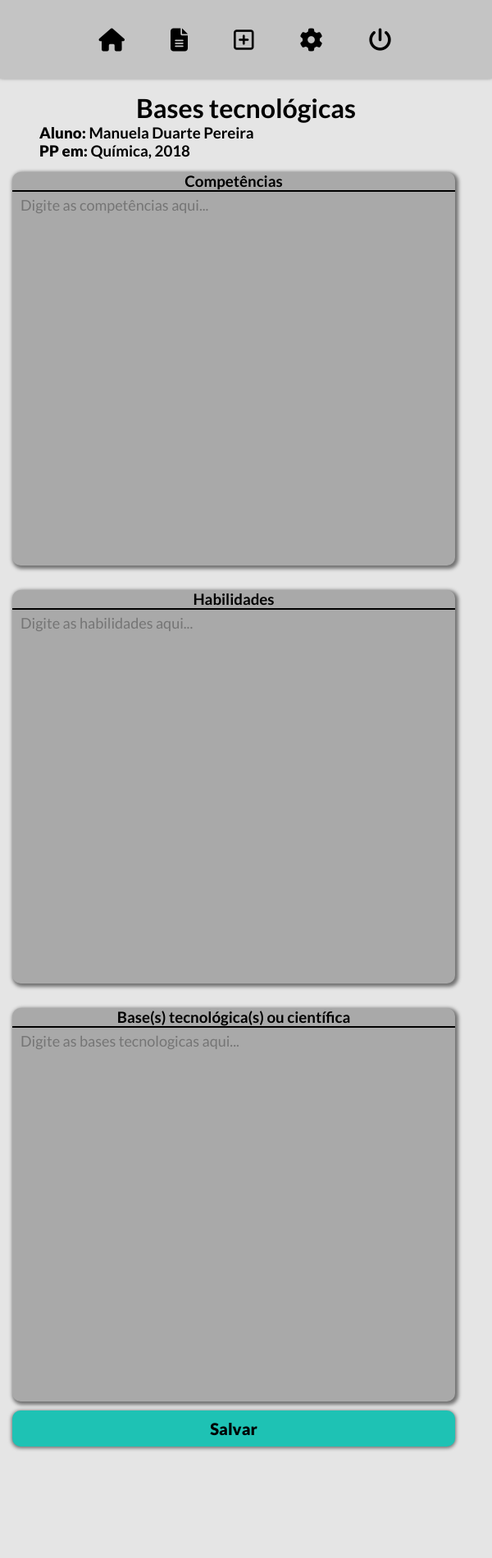
After one commit to devlari/Helpp, a PHP site: page /basesTecnologicas.html in a window 600 px wide. The commit adds this page. Shown: the whole page at 82% size. Run offline with PHP 8.4, Linux system fonts and the light colour scheme; some libraries are stand-ins or nearby versions.

Commit message:
Tela de bases tecnológicas

```diff
--- /dev/null
+++ b/basesTecnologicas.html
@@ -0,0 +1,67 @@
+<!DOCTYPE html>
+<html lang="pt-br">
+
+<head>
+    <meta charset="UTF-8" />
+    <meta name="viewport" content="width=device-width, initial-scale=1.0" />
+    <link rel="stylesheet" type="text/css" href="css/navbar.css" />
+    <link rel="stylesheet" type="text/css" href="css/style.css" />
+    <link href="https://fonts.googleapis.com/css2?family=Lato:ital,wght@0,100;0,300;0,400;0,700;0,900;1,100;1,300;1,400;1,700;1,900&display=swap" rel="stylesheet" />
+    <title>Bases técnologicas</title>
+    <script src="https://kit.fontawesome.com/43a2aaa0b4.js" crossorigin="anonymous"></script>
+</head>
+
+<body>
+    <nav id="navbar-helpp">
+        <div class="logo">
+            <img src="img/helpp.png" />
+        </div>
+        <ul class="nav-links">
+            <li><a href="#" class="inicio"><i class="fas fa-home"></i><span class="spanInicio">Início</span></a></li>
+            <li><a href="#" class="ativid"><i class="fas fa-file-alt"></i><span class="spanAtiv">Atividades</span></a></li>
+            <li><a href="#" class="ativid"><i class="far fa-plus-square"></i><span class="spanCriarAtiv">Criar atividade</span></a></li>
+            <li><a href="#" class="config"><i class="fas fa-cog"></i><span class="spanConfig">Configurações</span></a></li>
+            <li><a href="#" class="sair"><i class="fas fa-power-off"><span class="spanSair">Sair</span></i></a></li>
+        </ul>
+        <div class="burguer" id="burger">
+            <div class="linha1"></div>
+            <div class="linha2"></div>
+            <div class="linha3"></div>
+        </div>
+    </nav>
+    <div class="content-page" id="tela">
+        <h1 class="basesTecnologicasTitle">Bases tecnológicas</h1>
+        <div class="container">
+            <div class="infoPP">
+                <h3 class="infoAluno"><span class="infoBold">Aluno: </span>Manuela Duarte Pereira</h3>
+                <h3 class="infoMateria"><span class="infoBold">PP em: </span>Química, 2018</h3>
+            </div>
+        </div>
+        <div class="container2">
+            <form action="" method="POST" class="frmBasesTec">
+                <div class="basesTecnologicas">
+                    <div class="campoCompetencias">
+                        <h3 class="titulo-competencias">Competências</h3>
+                        <div class="traco"></div>
+                        <textarea class="txtCompetencias" id="txtCompetencias" placeholder="Digite as competências aqui..."></textarea>
+                    </div>
+                    <div class="campoCompetencias">
+                        <h3 class="titulo-competencias">Habilidades</h3>
+                        <div class="traco"></div>
+                        <textarea class="txtCompetencias" id="txtHabilidades" placeholder="Digite as habilidades aqui..."></textarea>
+                    </div>
+                    <div class="campoCompetencias" style="position: relative">
+                        <h3 class="titulo-competencias">Base(s) tecnológica(s) ou científica</h3>
+                        <div class="traco"></div>
+                        <textarea class="txtCompetencias" placeholder="Digite as bases tecnologicas aqui..."></textarea>
+                        <input type="submit" value="Salvar" class="btnEnviar" style=" position:absolute; bottom:-55px; right:0px;">
+                    </div>
+                </div>
+            </form>
+        </div>
+    </div>
+
+    <script src="js/app.js"></script>
+</body>
+
+</html>
--- a/css/navbar.css
+++ b/css/navbar.css
@@ -1,13 +1,14 @@
- *{
+ * {
      margin: 0px;
      padding: 0px;
      box-sizing: border-box;
  }
+
  body {
      font-family: "Lato", sans-serif;
      background-color: #e5e5e5;
+ }
 
-}
  span {
      font-family: "Lato", sans-serif;
  }
@@ -18,11 +19,10 @@ span {
      left: 20px;
  }
 
-
  nav {
-  position:fixed;
-  width:100vw;
-  top:0;
+     position: fixed;
+     width: 100vw;
+     top: 0;
      display: flex;
      justify-content: space-around;
      align-items: center;
@@ -30,13 +30,14 @@ nav {
      z-index: 999;
  }
 
-#navbar-helpp{
+ #navbar-helpp {
      transition: all 0.5s ease-in-out;
-  background-color:transparent;
+     background-color: transparent;
  }
-#depois{
+
+ #depois {
      transition: all 0.5s ease-in-out;
-  background-color:#c4c4c4;
+     background-color: #c4c4c4;
      -webkit-box-shadow: 0px 1px 4px 2px rgba(0, 0, 0, 0.5);
      -moz-box-shadow: 0px 1px 4px 2px rgba(0, 0, 0, 0.5);
      box-shadow: 0px 1px 4px 2px rgba(0, 0, 0, 0.5);
@@ -49,9 +50,6 @@ nav {
 
  .nav-links {
      position: absolute;
-  right: 0;
-  height: 100vh;
-  top: 0;
      display: flex;
      flex-direction: column;
      align-items: flex-start;
@@ -59,7 +57,7 @@ nav {
      transform: translateX(100%);
      transition: transform 0.5s ease-in;
      background-color: #c4c4c4;
-  z-index:9999;
+     z-index: 9999;
      -webkit-box-shadow: 0px 1px 4px 2px rgba(0, 0, 0, 0.5);
      -moz-box-shadow: 0px 1px 4px 2px rgba(0, 0, 0, 0.5);
      box-shadow: 0px 1px 4px 2px rgba(0, 0, 0, 0.5);
@@ -99,111 +97,108 @@ nav {
  .toggle .linha1 {
      transform: rotate(-45deg) translate(-5px, 6px);
  }
+
  .toggle .linha2 {
      opacity: 0;
  }
+
  .toggle .linha3 {
      transform: rotate(45deg) translate(-5px, -6px);
  }
 
-.conteudo{
+ .conteudo {
      height: 100vh;
  }
 
  @media (max-width: 768px) {
      .nav-links {
          width: 50vw;
-
      }
      .burguer {
          cursor: pointer;
          margin-left: 0px;
          position: absolute;
-    right:50px;
+         right: 50px;
+     }
+     nav {
+         justify-content: space-between;
+     }
+ }
+
+ @media (min-width:600px) {
+     .nav-links {
+         right: 0;
+         height: 100vh;
+         top: 0;
+     }
+ }
+
+ @media (max-width: 600px) {
+     .nav-links {
+         transform: translateX(0%);
+         width: 100%;
+         height: 12vh;
+         display: flex;
+         align-items: center;
+         justify-content: center;
+         flex-direction: row;
+         position: fixed;
+         bottom: 0px;
+         -webkit-box-shadow: 0px -2px 5px 0px rgba(44, 44, 44, 1);
+         -moz-box-shadow: 0px -2px 5px 0px rgba(44, 44, 44, 1);
+         box-shadow: 0px -2px 5px 0px rgba(44, 44, 44, 1);
+     }
+     .sair {
+         position: relative;
+         margin: 0;
+         right: 0;
+         bottom: 0;
+         left: 0;
+         top: 0;
+     }
+     .logo {
+         display: flex;
+         position: relative;
+     }
+     nav {
+         display: flex;
+         justify-content: center;
+         height: 10vh;
+     }
+     .burguer {
+         display: none;
+     }
+     .nav-links li {
+         padding: 7px;
+     }
+     .spanInicio,
+     .spanCriarAtiv,
+     .spanAtiv,
+     .spanConfig,
+     .spanSair {
+         display: none;
+     }
+ }
+
+ @media (max-width:350px) {
+     .nav-links li {
+         padding: 1px;
+     }
+ }
+
+ @media screen and (max-width:1110px) and (min-width:990px) {
+     .nav-links {
+         width: 40%;
      }
      .dark-mode {
          position: absolute;
          bottom: 30px;
-    right:30px;
-  }
-  nav{
-    justify-content: space-between;
+         right: 30px;
      }
  }
 
-
-@media (max-width: 600px){
-  .nav-links{
-    transform: translateX(0%);
-    width:100%;
-    height:12vh;
-    display:flex;
-    align-items:center;
-    justify-content: center;
-    flex-direction: row;
-    position:absolute;
-    top:88vh;
-    -webkit-box-shadow: 0px -2px 5px 0px rgba(44,44,44,1);
-    -moz-box-shadow: 0px -2px 5px 0px rgba(44,44,44,1);
-    box-shadow: 0px -2px 5px 0px rgba(44,44,44,1);
-  }
-  .dark-mode{
-    position:relative;
-    margin:0;
-    right:0;
-    bottom:0;
-  }
-  .sair{
-    position:relative;
-    margin:0;
-    right:0;
-    bottom:0;
-    left:0;
-    top:0;
-  }
-  .logo{
-    display:flex;
-    position: relative;
-  }
-  nav{
-    display:flex;
-    justify-content: center;
-    height: 10vh;
-  }
-  .logo{
-    height: 16vh;
-  }
-  .burguer{
-    display:none;
-  }
-  .nav-links li {
-    padding: 7px;
-  }
-  .spanInicio, .spanCriarAtiv, .spanAtiv, .spanConfig, .spanSair{
-    display:none;
+ @media screen and (max-width:989px) and (min-width:769px) {
+     .nav-links {
+         width: 50%;
      }
  }
-@media (max-width:350px){
-  .nav-links li{
-    padding:1px;
-  }
-}
-
-
-
-@media screen and (max-width:1110px) and (min-width:990px){
-  .nav-links{
-    width:40%;
-  }
-  .dark-mode {
-    position: absolute;
-    bottom: 30px;
-    right:30px;
-  }
-}
-
-@media screen and (max-width:989px) and (min-width:769px){
-  .nav-links{
-    width:50%;
-  }
-}
--- a/css/style.css
+++ b/css/style.css
@@ -26,6 +26,7 @@
     justify-content: center;
     align-items: center;
 }
+
 .retangulo-pp {
     width: 61vw;
     height: 48vh;
@@ -35,6 +36,7 @@
     justify-content: center;
     align-items: center;
 }
+
 .tabela {
     width: 100%;
     height: 100%;
@@ -44,6 +46,7 @@
     -moz-box-shadow: 4px 4px 4px 2px rgba(0, 0, 0, 0.5);
     box-shadow: 4px 4px 4px 2px rgba(0, 0, 0, 0.5);
 }
+
 .consultarpp {
     width: 250px;
     height: 56px;
@@ -138,20 +141,25 @@
 .logo-rodape {
     height: 120px;
 }
+
 .rodape {
     display: flex;
     align-items: center;
     justify-content: center;
 }
+
 .rodape2 {
     padding: 20px;
 }
+
 .endereco {
     text-align: center;
 }
+
 .redes-sociais a {
     color: white;
 }
+
 .fone {
     text-align: center;
 }
@@ -164,7 +172,6 @@
     top: 0px;
     left: 0px;
     display: none;
-
     z-index: 99999;
 }
 
@@ -181,14 +188,15 @@
 
 .conteudo-modal {
     width: 90%;
-
     position: relative;
     margin-top: 15px;
     margin-left: 5%;
 }
+
 .linha-um-doc30 {
     display: flex;
 }
+
 .botao {
     background-color: #1ec2b4;
     border: 0;
@@ -204,9 +212,11 @@
     display: inline;
     font-family: "Lato", sans-serif;
 }
+
 button {
     font-family: "Lato", sans-serif;
 }
+
 .modal-container.mostrar {
     display: flex;
     justify-content: center;
@@ -222,6 +232,7 @@ button {
     font-size: 20px;
     font-weight: 900;
 }
+
 input[type="file"] {
     display: none;
 }
@@ -240,16 +251,19 @@ input[type="file"] {
     -moz-box-shadow: 0px 1px 4px 1px rgba(0, 0, 0, 0.5);
     box-shadow: 0px 2px 4px 1px rgba(0, 0, 0, 0.5);
 }
+
 .fa-download {
     position: absolute;
     top: 10px;
     right: 10px;
 }
+
 .fa-upload {
     position: absolute;
     top: 10px;
     right: 10px;
 }
+
 .btnEnviar {
     background-color: #1ec2b4;
     border: 0;
@@ -264,6 +278,7 @@ input[type="file"] {
     outline: none;
     margin-top: 15px;
     font-family: "Lato", sans-serif;
+    width: 40%;
 }
 
 .label {
@@ -283,14 +298,17 @@ a.label {
     font-size: 20px;
     width: 100%;
 }
+
 .prazo-entrega {
     font-size: 15px;
     font-weight: 900;
 }
+
 .upload {
     margin-top: 25px;
     margin-bottom: 25px;
 }
+
 .tituloUpload {
     font-size: 18px;
     font-weight: 900;
@@ -300,9 +318,11 @@ a.label {
     display: flex;
     align-items: center;
 }
+
 .div-filtro {
     position: absolute;
 }
+
 .filtro-turma1 {
     width: 60%;
 }
@@ -318,17 +338,21 @@ a.label {
     position: relative;
     margin-bottom: 50px;
 }
+
 .div-turma1 {
     display: flex;
 }
+
 .div-materia {
     display: flex;
     margin-top: 15px;
 }
+
 .div-atividade {
     display: flex;
     margin-top: 15px;
 }
+
 .btnConsultar {
     background-color: #1ec2b4;
     border: 0;
@@ -380,6 +404,7 @@ select {
     font-family: "Lato", sans-serif;
     margin-left: 7px;
 }
+
 .conteudo-gestor {
     padding-top: 12vh;
     display: flex;
@@ -387,19 +412,23 @@ select {
     justify-content: center;
     height: 88vh;
 }
+
 .tabela-pps th {
     padding: 0px 12px 6px 12px;
     font-size: 18px;
     border-bottom: 1px solid black;
     border-right: 1px solid black;
 }
+
 .headerMencao {
     border-right: 0 !important;
 }
+
 .tabela-pps td {
     padding: 0px 12px 6px 12px;
     border-right: 1px solid black;
 }
+
 .celulaMencao {
     border-right: 0 !important;
 }
@@ -442,9 +471,11 @@ select {
     cursor: pointer;
     text-align: center;
 }
+
 .lblImportar {
     cursor: pointer;
 }
+
 .tabela-atividades table {
     background-color: #c4c4c4;
     width: 100%;
@@ -457,6 +488,7 @@ select {
     font-size: 18px;
     text-align: center;
 }
+
 .headerNome {
     padding: 6px;
     border-bottom: 2px solid rgba(0, 0, 0, 0.5);
@@ -464,15 +496,18 @@ select {
     font-size: 20px;
     font-weight: 900;
 }
+
 .headerStatus {
     padding: 6px;
     border-bottom: 2px solid rgba(0, 0, 0, 0.5);
     font-size: 20px;
 }
+
 .celulaNome {
     width: 70%;
     border-right: 2px solid rgba(0, 0, 0, 0.5);
 }
+
 .celulaStatus {
     width: 30%;
 }
@@ -549,9 +584,11 @@ select {
     width: 100%;
     background-color: black;
 }
+
 .tituloForm3 {
     text-align: center;
 }
+
 .wrapper {
     width: 100%;
     padding-top: 14vh;
@@ -560,6 +597,7 @@ select {
     justify-content: center;
     align-items: center;
 }
+
 .formAtividade {
     display: flex;
     align-items: center;
@@ -568,10 +606,12 @@ select {
     width: 60%;
     height: 100%;
 }
+
 .formAtiv {
     width: 80%;
     position: relative;
 }
+
 .formAtiv input[type="text"] {
     width: 100%;
     height: 100%;
@@ -589,11 +629,13 @@ select {
     -moz-box-shadow: 1px 1px 4px 1px rgba(0, 0, 0, 0.5);
     box-shadow: 1px 1px 4px 1px rgba(0, 0, 0, 0.5);
 }
+
 .name-section {
     position: relative;
     width: 100%;
     height: 45px;
 }
+
 .name-section label {
     position: absolute;
     bottom: 18%;
@@ -604,13 +646,15 @@ select {
     font-size: 20px;
     padding-left: 10px;
 }
+
 .content-name {
     position: absolute;
     bottom: 5px;
     transition: all 0.3s ease;
 }
-.name-section input:focus + .label-name .content-name,
-.name-section input:valid + .label-name .content-name {
+
+.name-section input:focus+.label-name .content-name,
+.name-section input:valid+.label-name .content-name {
     transform: translateY(-100%);
     font-size: 14px;
     font-weight: 900;
@@ -618,7 +662,6 @@ select {
 
 .desc-section {
     position: relative;
-
     height: 45px;
 }
 
@@ -632,23 +675,27 @@ select {
     font-size: 20px;
     padding-left: 10px;
 }
+
 .content-name2 {
     position: absolute;
     bottom: 5px;
     transition: all 0.3s ease;
 }
-.desc-section input:focus + .label-name2 .content-name2,
-.desc-section input:valid + .label-name2 .content-name2 {
+
+.desc-section input:focus+.label-name2 .content-name2,
+.desc-section input:valid+.label-name2 .content-name2 {
     transform: translateY(-100%);
     font-size: 14px;
     font-weight: 900;
 }
+
 .turma {
     height: 30%;
     padding: 0px;
     padding-left: 15px;
     float: right;
 }
+
 .formAtiv input[type="datetime-local"] {
     outline: none;
     border: 0;
@@ -663,6 +710,7 @@ select {
     -moz-box-shadow: 1px 1px 4px 1px rgba(0, 0, 0, 0.5);
     box-shadow: 1px 1px 4px 1px rgba(0, 0, 0, 0.5);
 }
+
 .modo-entrega {
     height: 30%;
     padding: 0px;
@@ -685,9 +733,11 @@ select {
     -moz-box-shadow: 0px 1px 4px 1px rgba(0, 0, 0, 0.5);
     box-shadow: 0px 2px 4px 1px rgba(0, 0, 0, 0.5);
 }
+
 .formAtiv .btnEnviar {
     width: 100%;
 }
+
 .btnImportar {
     background-color: #1ec2b4;
     border: 0;
@@ -703,6 +753,7 @@ select {
     font-family: "Lato", sans-serif;
     margin-right: 7px;
 }
+
 .modal-alert {
     background-color: #a9a9a9;
     border-radius: 25px;
@@ -713,6 +764,7 @@ select {
     -moz-box-shadow: 0px 1px 4px 1px rgba(0, 0, 0, 0.5);
     box-shadow: 0px 2px 4px 1px rgba(0, 0, 0, 0.5);
 }
+
 .tituloModalAlert {
     text-align: center;
     font-weight: 900;
@@ -723,6 +775,7 @@ select {
     margin-top: 15px;
     float: right;
 }
+
 #spnAviso {
     font-size: 20px;
 }
@@ -730,24 +783,29 @@ select {
 .tabelaPpProf {
     height: 100%;
 }
+
 .celulaEstado {
     border-right: none !important;
 }
+
 .headerEstado {
     border-right: none !important;
 }
+
 .tabela-pps-prof th {
     padding: 0px 12px 6px 12px;
     font-size: 18px;
     border-bottom: 1px solid black;
     border-right: 1px solid black;
 }
+
 .tabela-pps-prof td {
     padding: 0px 12px 6px 12px;
     border-right: 1px solid black;
     text-align: center;
     font-size: 16px;
 }
+
 .tabela-pps-prof {
     background-color: #c4c4c4;
     width: 100%;
@@ -773,29 +831,35 @@ select {
     position: relative;
     animation: modal 0.6s ease-out;
 }
+
 .Status-Mencao-PP {
     width: 15%;
 }
+
 .dados-pp {
     font-size: 18px;
     font-weight: 600;
 }
+
 .botao12 {
     position: absolute;
     right: 0;
     bottom: 0;
     margin: 20px;
 }
+
 .tabela-ativ-geral {
     display: flex;
     justify-content: center;
     width: 85%;
     height: 20%;
 }
+
 .statusPP {
     display: block;
     color: green;
 }
+
 .tabela-atividades-pp {
     background-color: #a9a9a9;
     border-collapse: collapse;
@@ -807,24 +871,30 @@ select {
     text-align: center;
     width: 30%;
 }
+
 .headerMencaoGeral {
     border-right: none !important;
 }
+
 .celulaMencaoGeral {
     border-right: none !important;
 }
+
 .tabela-ativ-geral th {
     border-bottom: 2px solid black;
     border-right: 2px solid black;
 }
+
 .tabela-ativ-geral td {
     padding: 5px;
     border-right: 1px solid rgba(0, 0, 0, 0.5);
 }
+
 .requerimentos {
     width: 100%;
     display: flex;
 }
+
 .competencias {
     width: 50%;
     height: 150px;
@@ -845,6 +915,70 @@ select {
     padding-left: 20px;
     overflow: hidden;
 }
+
+.content-page {
+    padding-top: 14vh;
+}
+
+.container {
+    display: flex;
+    justify-content: center;
+    width: 80%;
+}
+
+.container2 {
+    display: flex;
+    justify-content: center;
+    width: 100%;
+}
+
+.infoPP {
+    display: block;
+    align-items: center;
+    width: 80%;
+}
+
+.infoMateria {
+    text-align: left;
+}
+
+.basesTecnologicasTitle {
+    text-align: center
+}
+
+.infoBold {
+    font-weight: 900;
+}
+
+.basesTecnologicas {
+    display: flex;
+    width: 100%;
+    justify-content: space-around;
+}
+
+.campoCompetencias {
+    width: 33%;
+    height: 60vh;
+    background-color: #a9a9a9;
+    margin: 15px;
+    border-radius: 10px;
+    -webkit-box-shadow: 2px 2px 4px 2px rgba(0, 0, 0, 0.5);
+    -moz-box-shadow: 2px 2px 4px 2px rgba(0, 0, 0, 0.5);
+    box-shadow: 2px 2px 4px 2px rgba(0, 0, 0, 0.5);
+}
+
+.txtCompetencias {
+    width: 100%;
+    height: 90%;
+    resize: none;
+    background-color: transparent;
+    font-family: "Lato", sans-serif;
+    font-size: 18px;
+    border: none;
+    outline: none;
+    padding: 5px 10px 5px 10px;
+}
+
 @media (min-width: 1290px) {
     .formAtiv input[type="datetime-local"] {
         width: 55%;
@@ -856,6 +990,7 @@ select {
         width: 16%;
     }
 }
+
 @media (max-width: 1289px) {
     .formAtiv input[type="datetime-local"] {
         width: 40%;
@@ -866,10 +1001,11 @@ select {
     .turma {
         width: 16%;
     }
-  .modal-doc30{
+    .modal-doc30 {
         height: 70%;
     }
 }
+
 @media (max-width: 1052px) {
     .dados-user {
         display: none;
@@ -880,13 +1016,14 @@ select {
     .tabela-pps table {
         overflow: scroll;
     }
-  .modal-doc30{
+    .modal-doc30 {
         height: 85%;
     }
-  .competencias{
+    .competencias {
         height: 175px;
     }
 }
+
 @media (min-width: 769px) {
     .tabela-atividades {
         width: 70%;
@@ -982,6 +1119,9 @@ select {
     .formAtiv input[type="datetime-local"] {
         height: 20%;
     }
+    .frmBasesTec {
+        width: 90%;
+    }
 }
 
 @media (max-width: 998px) {
@@ -1009,6 +1149,7 @@ select {
         width: 22%;
     }
 }
+
 @media (max-width: 768px) {
     .dados-user {
         display: none;
@@ -1038,7 +1179,6 @@ select {
         position: absolute;
         bottom: -80px;
         left: 0px;
-
         background-color: #1ec2b4;
         border: 0px;
         border-radius: 50px;
@@ -1086,7 +1226,6 @@ select {
     .nome-ativ {
         font-size: 14px;
     }
-
     .Atividade-titulo {
         font-size: 12px;
     }
@@ -1140,30 +1279,29 @@ select {
     .turma {
         width: 30%;
     }
-  .modal-doc30{
+    .modal-doc30 {
         height: 90%;
     }
-  .competencias{
-
+    .competencias {
         height: 200px;
     }
-  .spn-requerimentos{
-    font-size:14px;
+    .spn-requerimentos {
+        font-size: 14px;
     }
-  .tabela-ativ-geral{
+    .tabela-ativ-geral {
         width: 70%;
     }
-  .tabela-atividades-pp{
-    width:50%;
+    .tabela-atividades-pp {
+        width: 50%;
     }
-  .tabela-pps-prof{
+    .tabela-pps-prof {
         overflow: scroll;
     }
-  .tabelaPpProf{
+    .tabelaPpProf {
         width: 90%;
     }
-  .modal-atividade{
-    width:60%;
+    .modal-atividade {
+        width: 60%;
         height: 50%;
     }
 }
@@ -1191,7 +1329,6 @@ select {
     .importarPPs {
         width: 100%;
     }
-
 }
 
 @media (max-width: 564px) {
@@ -1204,61 +1341,76 @@ select {
     .desc-section {
         width: 100%;
     }
-  .modal-atividade{
+    .modal-atividade {
         height: 55%;
     }
-
 }
 
-@media (max-width:700px){
-  .competencias{
+@media (max-width:700px) {
+    .competencias {
         height: 220px;
     }
 }
 
-@media (max-width:600px){
-  .tabela-pps{
+@media (max-width:600px) {
+    .tabela-pps {
         height: 65%;
     }
-  .wrapper{
+    .wrapper {
         height: 87vh;
-    padding-top:0;
+        padding-top: 0;
     }
-  .upload-arquivo{
+    .upload-arquivo {
         height: 10%;
     }
-  .modo-entrega{
+    .modo-entrega {
         height: 10%;
     }
-  .turma{
+    .turma {
         height: 10%;
     }
-  .requerimentos{
+    .requerimentos {
         flex-direction: column;
-
     }
-  .modal-doc30{
+    .modal-doc30 {
         height: 100%;
         overflow-y: scroll;
     }
-
-  .Status-Mencao-PP{
+    .Status-Mencao-PP {
         width: auto;
-    font-size:12px;
+        font-size: 12px;
     }
-  .botao12{
-    position:absolute;
-    bottom:auto;
+    .botao12 {
+        position: absolute;
+        bottom: auto;
     }
-  .tabela-atividades-pp{
-    width:30%;
+    .tabela-atividades-pp {
+        width: 30%;
     }
-  .competencias{
+    .competencias {
         width: 95%;
     }
-  .modal-atividade{
+    .modal-atividade {
         width: 70%;
         height: 55%;
+    }
+    .basesTecnologicas {
+        flex-direction: column;
+    }
+    .campoCompetencias {
+        width: 90%;
+    }
+    .content-page {
+        padding-bottom: 22vh;
+    }
+    #rodape {
+        padding-bottom: 12vh;
+    }
+    .frmBasesTec {
+        width: 100%;
+    }
+    .btnEnviar {
+        width: 100%;
     }
 }
 
@@ -1302,6 +1454,7 @@ select {
         position: relative;
     }
 }
+
 @media (max-width: 403px) {
     .btnCadastrarAtividade {
         display: none;
@@ -1314,7 +1467,7 @@ select {
         display: flex;
         justify-content: center;
     }
-  .modal-atividade{
+    .modal-atividade {
         width: 80%;
     }
 }
@@ -1323,18 +1476,17 @@ select {
     .modal {
         height: 100%;
     }
-  .Status-Mencao-PP{
-    font-size:9px;
+    .Status-Mencao-PP {
+        font-size: 9px;
     }
-  .modal-doc30{
+    .modal-doc30 {
         width: 95%;
         height: 95%;
     }
-  .modal-container{
+    .modal-container {
         width: 100%;
         height: 100%;
     }
-
 }
 
 @keyframes kf_fadeIn {
--- a/inicioProfessor.php
+++ b/inicioProfessor.php
@@ -19,8 +19,8 @@
         </div>
         <ul class="nav-links">
             <li><a href="#" class="inicio"><i class="fas fa-home"></i><span class="spanInicio">Início</span></a></li>
+            <li><a href="#" class="ativid"><i class="fas fa-file-alt"></i><span class="spanAtiv">Atividades</span></a></li>
             <li><a href="#" class="ativid"><i class="far fa-plus-square"></i><span class="spanCriarAtiv">Criar atividade</span></a></li>
-            <li><a href="#" class="ativid"><i class="fas fa-file-alt"></i><span class="spanAtiv">Atividades</span></a></li>
             <li><a href="#" class="config"><i class="fas fa-cog"></i><span class="spanConfig">Configurações</span></a></li>
             <li><a href="#" class="sair"><i class="fas fa-power-off"><span class="spanSair">Sair</span></i></a></li>
 
```
Lines whose indentation alone changed are shown as unchanged.
